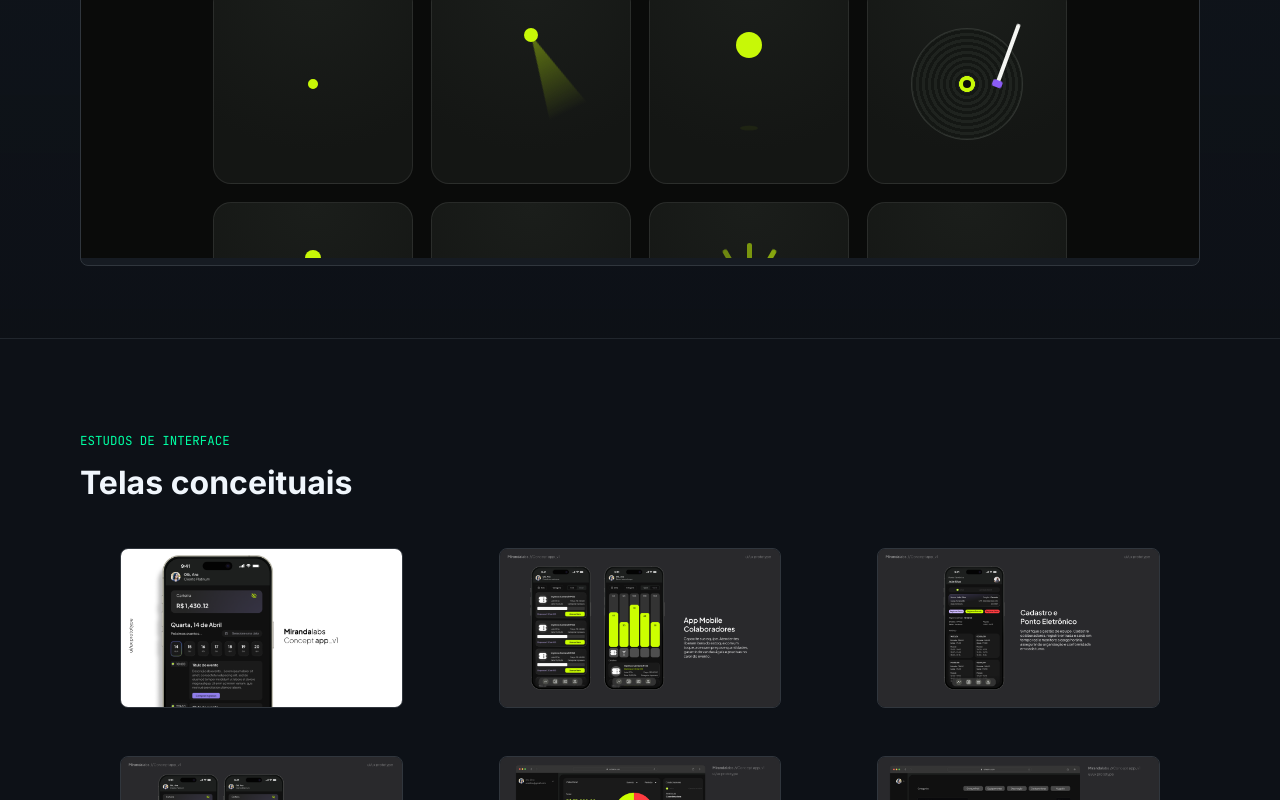
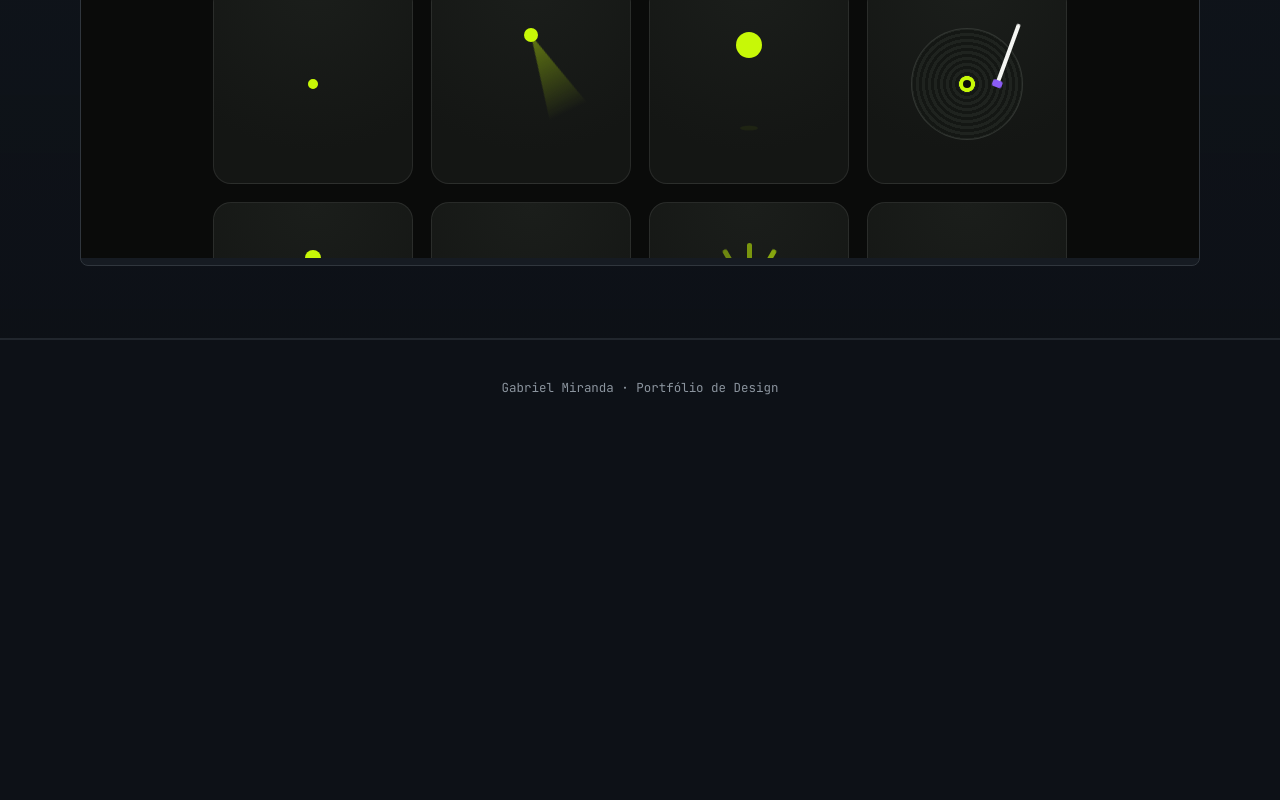
Before and after one commit to GabrielMiGC/gabrielMiGC.github.io, a plain HTML site: page design/orkestra/index.html in a window 1280 px wide. Shown: the part 2000-2800 px from the top of the page. After the commit the page ends 2447 px from the top, so only its background shows below. Drawn offline with Linux system fonts and the light colour scheme.

Commit message:
fix: remove orkestra concept art section

```diff
--- a/design/design.js
+++ b/design/design.js
@@ -15,13 +15,13 @@
       statement_body: "I create designs in Canva, edit motion and short-form pieces in CapCut, and often develop visual assets for systems and products from Miranda Labs.",
       projects_kicker: "selected work",
       projects_title: "Project pages",
-      card_orkestra: "Event platform visuals, carousel cards, interface concepts, and loading state icon animations.",
+      card_orkestra: "Event platform visuals, Instagram carousel cards, and loading state icon animations.",
       card_qomanda: "Restaurant-focused carousel presenting operational pains and a direct product promise.",
       card_nutripro: "Healthcare management carousel structured around clinic routines and system modules.",
       footer_text: "Gabriel Miranda &middot; Design Portfolio",
       orkestra_kicker: "Orkestra",
       orkestra_title: 'Orkestra <span>Design System</span>',
-      orkestra_lede: "Cards, interface fragments, concept screens, and loading state animations for a platform with a music and event operations identity.",
+      orkestra_lede: "Instagram cards and loading state animations for a platform with a music and event operations identity.",
       qomanda_kicker: "Qomanda",
       qomanda_title: 'Qomanda <span>Carousel</span>',
       qomanda_lede: "A short Instagram carousel designed for restaurants, moving from operational friction to a clear digital ordering solution.",
@@ -32,9 +32,7 @@
       gallery_title: "Carousel cards",
       loading_kicker: "motion icons",
       loading_title: "Loading states",
-      loading_body: "A set of animated loader concepts for Orkestra, using rhythm, audio, stage, and dashboard references to make waiting states feel branded.",
-      concept_kicker: "interface studies",
-      concept_title: "Concept screens",
+      loading_body: "A set of animated loader ideas for Orkestra, using rhythm, audio, stage, and dashboard references to make waiting states feel branded.",
       back_design: "Back to design portfolio",
       visit_loader: "Open loading states"
     },
@@ -53,13 +51,13 @@
       statement_body: "Fa&ccedil;o designs utilizando Canva, edito usando CapCut e costumo desenvolver pe&ccedil;as visuais para sistemas e produtos da Miranda Labs.",
       projects_kicker: "trabalhos selecionados",
       projects_title: "P&aacute;ginas dos projetos",
-      card_orkestra: "Visual de plataforma de eventos, cards de carrossel, conceitos de interface e anima&ccedil;&otilde;es de loading states.",
+      card_orkestra: "Visual de plataforma de eventos, cards para Instagram e anima&ccedil;&otilde;es de loading states.",
       card_qomanda: "Carrossel focado em restaurantes, conectando dores operacionais a uma promessa direta de produto.",
       card_nutripro: "Carrossel para gest&atilde;o de cl&iacute;nicas, organizado em torno da rotina e dos m&oacute;dulos do sistema.",
       footer_text: "Gabriel Miranda &middot; Portf&oacute;lio de Design",
       orkestra_kicker: "Orkestra",
       orkestra_title: 'Sistema visual <span>Orkestra</span>',
-      orkestra_lede: "Cards, fragmentos de interface, telas conceituais e anima&ccedil;&otilde;es de loading states para uma plataforma com identidade de m&uacute;sica e opera&ccedil;&otilde;es de eventos.",
+      orkestra_lede: "Cards para Instagram e anima&ccedil;&otilde;es de loading states para uma plataforma com identidade de m&uacute;sica e opera&ccedil;&otilde;es de eventos.",
       qomanda_kicker: "Qomanda",
       qomanda_title: 'Carrossel <span>Qomanda</span>',
       qomanda_lede: "Um carrossel curto para Instagram voltado a restaurantes, saindo da dor operacional para uma solu&ccedil;&atilde;o clara de pedidos digitais.",
@@ -71,8 +69,6 @@
       loading_kicker: "motion icons",
       loading_title: "Loading states",
       loading_body: "Um conjunto de loaders animados para o Orkestra, usando refer&ecirc;ncias de ritmo, &aacute;udio, palco e dashboard para tornar estados de espera mais marcantes.",
-      concept_kicker: "estudos de interface",
-      concept_title: "Telas conceituais",
       back_design: "Voltar ao portf&oacute;lio de design",
       visit_loader: "Abrir loading states"
     }
--- a/design/orkestra/index.html
+++ b/design/orkestra/index.html
@@ -26,11 +26,10 @@
       <div class="page-hero-inner">
         <p class="eyebrow" data-key="orkestra_kicker">Orkestra</p>
         <h1 class="page-title" data-key="orkestra_title">Sistema visual <span>Orkestra</span></h1>
-        <p class="page-lede" data-key="orkestra_lede">Cards, fragmentos de interface, telas conceituais e anima&ccedil;&otilde;es de loading states para uma plataforma com identidade de m&uacute;sica e opera&ccedil;&otilde;es de eventos.</p>
+        <p class="page-lede" data-key="orkestra_lede">Cards para Instagram e anima&ccedil;&otilde;es de loading states para uma plataforma com identidade de m&uacute;sica e opera&ccedil;&otilde;es de eventos.</p>
         <div class="meta-row">
           <span class="meta-pill">Instagram carousel</span>
           <span class="meta-pill">Loading states</span>
-          <span class="meta-pill">Interface concepts</span>
           <span class="meta-pill">Miranda Labs</span>
         </div>
         <div class="page-actions">
@@ -68,22 +67,6 @@
         </div>
       </div>
     </section>
-
-    <section class="section">
-      <div class="section-inner">
-        <p class="section-kicker" data-key="concept_kicker">estudos de interface</p>
-        <h2 class="section-title" data-key="concept_title">Telas conceituais</h2>
-        <div class="gallery-grid wide-grid concept-grid">
-          <figure class="gallery-item"><img src="../assets/orkestra/concept/screen-01.png" alt="Orkestra concept screen 1" /></figure>
-          <figure class="gallery-item"><img src="../assets/orkestra/concept/screen-02.png" alt="Orkestra concept screen 2" /></figure>
-          <figure class="gallery-item"><img src="../assets/orkestra/concept/screen-03.png" alt="Orkestra concept screen 3" /></figure>
-          <figure class="gallery-item"><img src="../assets/orkestra/concept/screen-04.png" alt="Orkestra concept screen 4" /></figure>
-          <figure class="gallery-item"><img src="../assets/orkestra/concept/screen-05.png" alt="Orkestra concept screen 5" /></figure>
-          <figure class="gallery-item"><img src="../assets/orkestra/concept/screen-06.png" alt="Orkestra concept screen 6" /></figure>
-          <figure class="gallery-item"><img src="../assets/orkestra/concept/screen-07.png" alt="Orkestra concept screen 7" /></figure>
-        </div>
-      </div>
-    </section>
   </main>
 
   <footer class="footer" data-key="footer_text">Gabriel Miranda &middot; Portf&oacute;lio de Design</footer>
--- a/design/styles.css
+++ b/design/styles.css
@@ -441,10 +441,6 @@ img {
   grid-template-columns: repeat(3, minmax(0, 1fr));
 }
 
-.concept-grid .gallery-item img {
-  aspect-ratio: 16 / 9;
-}
-
 .browser-frame {
   margin-top: 30px;
   overflow: hidden;
```
Also changed, not shown: design/assets/orkestra/concept/screen-01.png (deleted), design/assets/orkestra/concept/screen-02.png (deleted), design/assets/orkestra/concept/screen-03.png (deleted), design/assets/orkestra/concept/screen-04.png (deleted), design/assets/orkestra/concept/screen-05.png (deleted), design/assets/orkestra/concept/screen-06.png (deleted), design/assets/orkestra/concept/screen-07.png (deleted).
